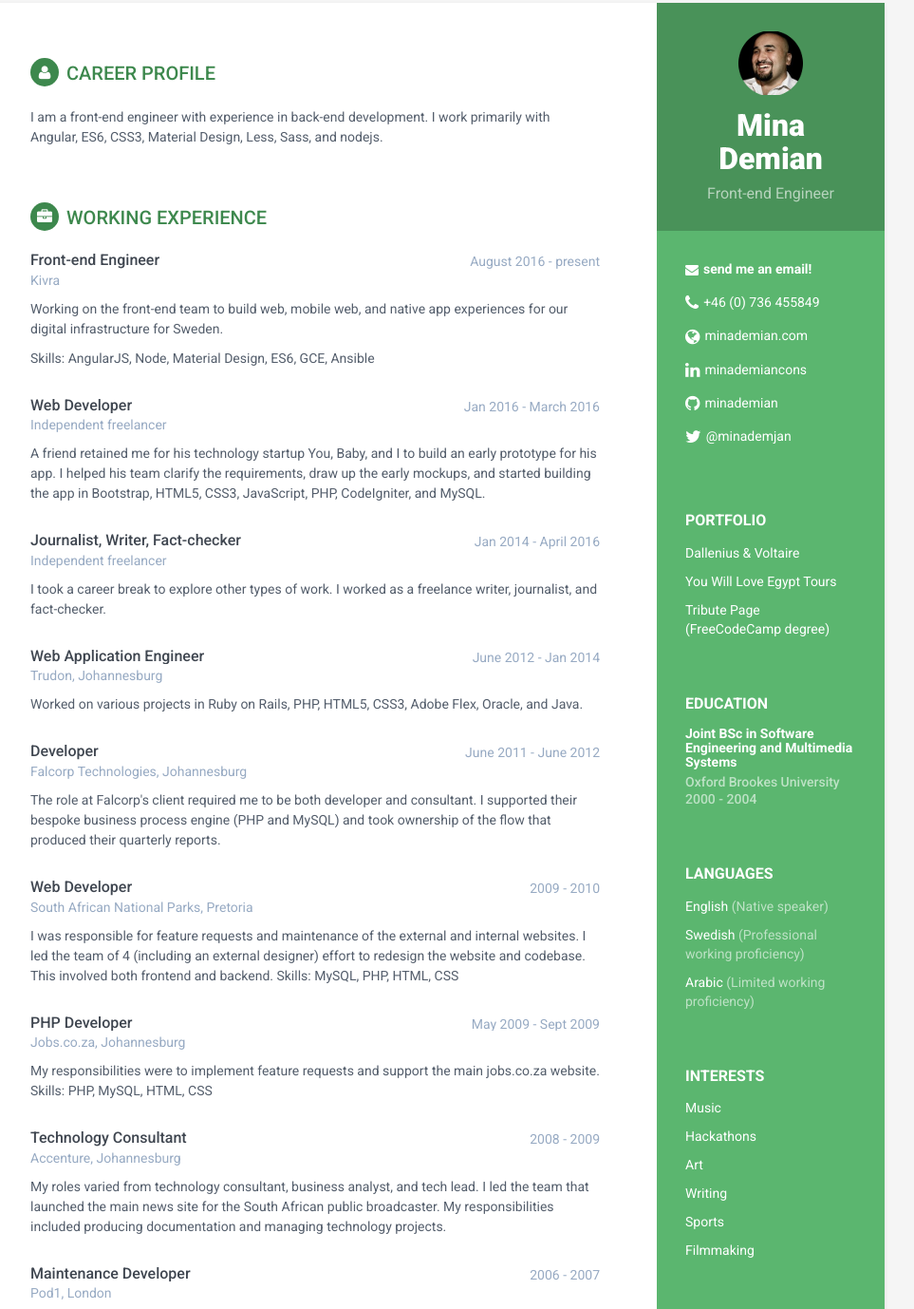
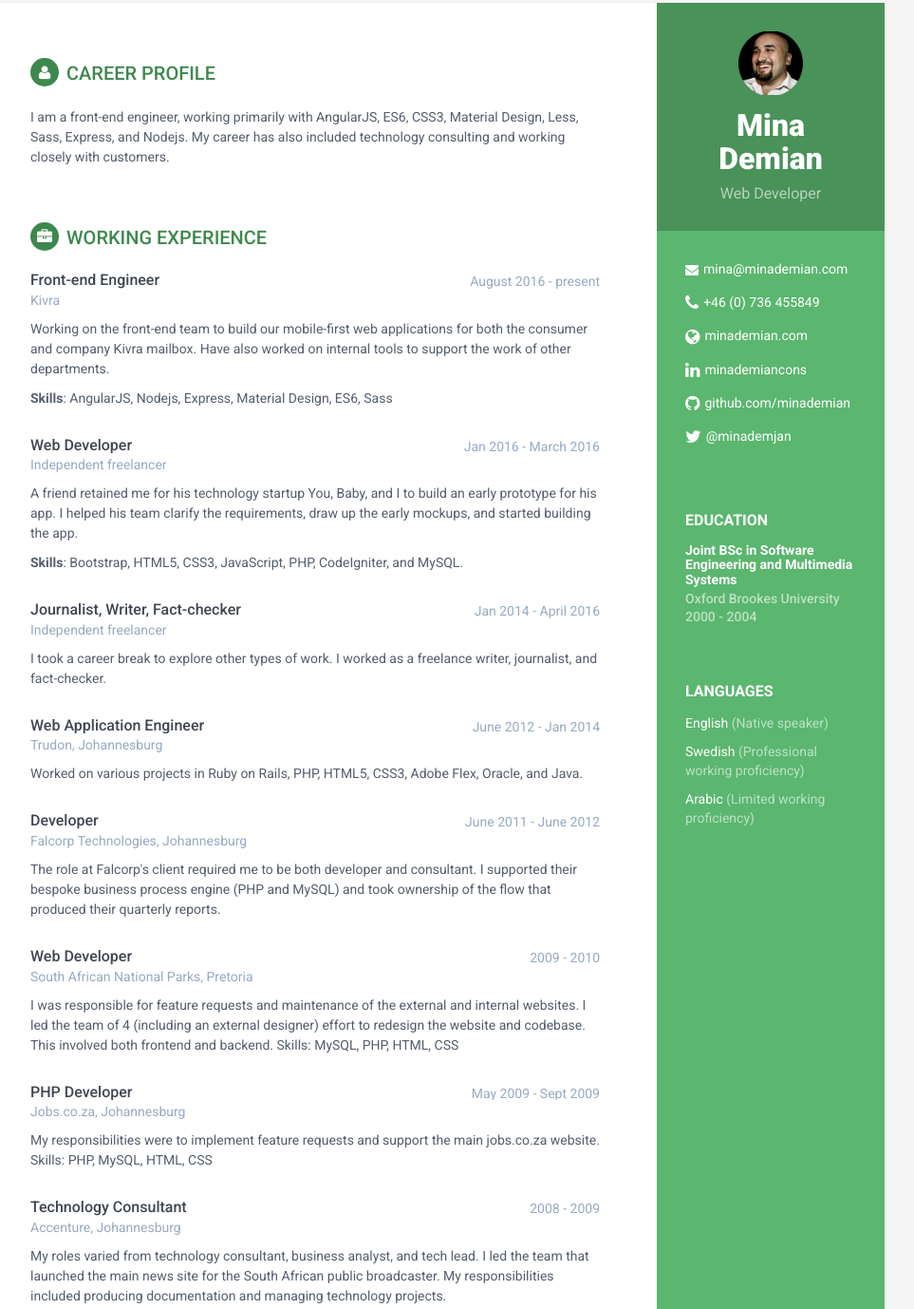
Before and after one commit to minademian/minademian.com-v1, a plain HTML site: page index.html in a window 1280 px wide. Shown: the part 27-1405 px from the top of the page at 95% size, without its empty margins (188-1151 px from the left). Drawn offline with Linux system fonts and the light colour scheme.

Commit message:
chore: update employment experience

```diff
--- a/index.html
+++ b/index.html
@@ -3,12 +3,12 @@
 <!--[if IE 9]> <html lang="en" class="ie9"> <![endif]-->
 <!--[if !IE]><!--> <html lang="en"> <!--<![endif]-->
 <head>
-    <title>Mina Demian front-end engineer, web developer, JavaScript HTML5 CSS 3 minademian.com</title>
+    <title>Mina Demian web developer, minademian.com</title>
     <!-- Meta -->
     <meta charset="utf-8">
     <meta http-equiv="X-UA-Compatible" content="IE=edge">
     <meta name="viewport" content="width=device-width, initial-scale=1.0">
-    <meta name="description" content="Mina Demian CV web developer frontend engineer front-end front end Stockholm Sweden html javascript css PHP mysql">
+    <meta name="description" content="Mina Demian CV web developer Stockholm Sweden html javascript css PHP mysql">
     <meta name="author" content="Mina Demian">
     <link rel="shortcut icon" href="favicon.ico">
     <link href='https://fonts.googleapis.com/css?family=Roboto:400,500,400italic,300italic,300,500italic,700,700italic,900,900italic' rel='stylesheet' type='text/css'>
@@ -32,29 +32,19 @@
             <div class="profile-container">
                 <img class="profile" src="assets/images/me_2016_website.png" alt="photo of me, Mina Demian" />
                 <h1 class="name">Mina Demian</h1>
-                <h3 class="tagline">Front-end Engineer</h3>
+                <h3 class="tagline">Web Developer</h3>
             </div><!--//profile-container-->
 
             <div class="contact-container container-block">
                 <ul class="list-unstyled contact-list">
-                    <li class="email"><i class="fa fa-envelope"></i><a href="mailto:minadimyan711@gmail.com"><strong>send me an email!</strong></a></li>
-                    <li class="phone"><i class="fa fa-phone"></i><a href="tel:+46736455849">+46 (0) 736 455849</a></li>
+                    <li class="email"><i class="fa fa-envelope"></i><a href="">mina@minademian.com</a></li>
+                    <li class="phone"><i class="fa fa-phone"></i><a href="tel:0123 456 789">+46 (0) 736 455849</a></li>
                     <li class="website"><i class="fa fa-globe"></i><a href="http://www.minademian.com" target="_blank">minademian.com</a></li>
                     <li class="linkedin"><i class="fa fa-linkedin"></i><a href="http://se.linkedin.com/in/minademiancons" target="_blank">minademiancons</a></li>
-                    <li class="github"><i class="fa fa-github"></i><a href="http://github.com/minademian" target="_blank">minademian</a></li>
+                    <li class="github"><i class="fa fa-github"></i><a href="http://github.com/minademian" target="_blank">github.com/minademian</a></li>
                     <li class="twitter"><i class="fa fa-twitter"></i><a href="https://twitter.com/minademjan" target="_blank">@minademjan</a></li>
                 </ul>
             </div><!--//contact-container-->
-
-            <div class="portfolio-container container-block">
-                <h2 class="container-block-title">Portfolio</h2>
-                <ul class="list-unstyled interests-list">
-                    <li><a href="http://daleniusvoltaire.se">Dallenius &amp; Voltaire</a></li>
-                    <li><a href="http://www.egyptloverstravel.com/">You Will Love Egypt Tours</a></li>
-                    <li><a href="http://https://codepen.io/minademian/pen/RRKgOM">Tribute Page (FreeCodeCamp degree)</a></li>
-                </ul>
-            </div>
-
             <div class="education-container container-block">
                 <h2 class="container-block-title">Education</h2>
                 <div class="item">
@@ -72,19 +62,6 @@
                     <li>Arabic <span class="lang-desc">(Limited working proficiency)</span></li>
                 </ul>
             </div><!--//interests-->
-
-            <div class="interests-container container-block">
-                <h2 class="container-block-title">Interests</h2>
-                <ul class="list-unstyled interests-list">
-                    <li>Music</li>
-                    <li>Hackathons</li>
-                    <li>Art</li>
-                    <li>Writing</li>
-                    <li>Sports</li>
-                    <li>Filmmaking</li>
-                </ul>
-            </div>
-
         </div>
 
         <div class="main-wrapper">
@@ -92,72 +69,10 @@
             <section class="section summary-section">
                 <h2 class="section-title"><i class="fa fa-user"></i>Career Profile</h2>
                 <div class="summary">
-                  <p>I am a front-end engineer with experience in back-end development. I work primarily with Angular, ES6, CSS3, Material Design, Less, Sass, and nodejs.</p>
+                  <p>I am a front-end engineer, working primarily with AngularJS, ES6, CSS3, Material Design, Less, Sass, Express, and Nodejs. My career has also included technology consulting and working closely with customers.</p>
                 </div><!--//summary-->
             </section><!--//section-->
-<!--
-            <section class="skills-section section">
-                <h2 class="section-title"><i class="fa fa-rocket"></i>Skills &amp; Proficiency</h2>
-                <div class="skillset">
-                    <div class="item">
-                        <h3 class="level-title">HTML5</h3>
-                        <div class="level-bar">
-                            <div class="level-bar-inner" data-level="78%">
-                            </div>
-                        </div>
-                    </div>
 
-                    <div class="item">
-                        <h3 class="level-title">CSS3</h3>
-                        <div class="level-bar">
-                            <div class="level-bar-inner" data-level="78%">
-                            </div>
-                        </div>
-                    </div>
-
-                    <div class="item">
-                        <h3 class="level-title">Material Design</h3>
-                        <div class="level-bar">
-                            <div class="level-bar-inner" data-level="68%">
-                            </div>
-                        </div>
-                    </div>
-
-                    <div class="item">
-                        <h3 class="level-title">Javascript, Angular, ES6</h3>
-                        <div class="level-bar">
-                            <div class="level-bar-inner" data-level="68%">
-                            </div>
-                        </div>
-                    </div>
-
-                    <div class="item">
-                        <h3 class="level-title">Nodejs</h3>
-                        <div class="level-bar">
-                            <div class="level-bar-inner" data-level="60%">
-                            </div>
-                        </div>
-                    </div>
-
-                    <div class="item">
-                        <h3 class="level-title">less & sass</h3>
-                        <div class="level-bar">
-                            <div class="level-bar-inner" data-level="60%">
-                            </div>
-                        </div>
-                    </div>
-
-                    <div class="item">
-                        <h3 class="level-title">iOS mobile app development</h3>
-                        <div class="level-bar">
-                            <div class="level-bar-inner" data-level="50%">
-                            </div>
-                        </div>
-                    </div>
-
-                </div>
-            </section>
-          -->
             <section class="section experiences-section">
                 <h2 class="section-title"><i class="fa fa-briefcase"></i>Working Experience</h2>
 
@@ -170,8 +85,8 @@
                         <div class="company">Kivra</div>
                     </div><!--//meta-->
                     <div class="details">
-                      <p>Working on the front-end team to build web, mobile web, and native app experiences for our digital infrastructure for Sweden.</p>
-                      <p>Skills: AngularJS, Node, Material Design, ES6, GCE, Ansible</p>
+                      <p>Working on the front-end team to build our mobile-first web applications for both the consumer and company Kivra mailbox. Have also worked on internal tools to support the work of other departments.</p>
+                      <p><strong>Skills</strong>: AngularJS, Nodejs, Express, Material Design, ES6, Sass</p>
                     </div><!--//details-->
                 </div>
 
@@ -184,7 +99,8 @@
                         <div class="company">Independent freelancer</div>
                     </div><!--//meta-->
                     <div class="details">
-                      <p>A friend retained me for his technology startup You, Baby, and I to build an early prototype for his app. I helped his team clarify the requirements, draw up the early mockups, and started building the app in Bootstrap, HTML5, CSS3, JavaScript, PHP, CodeIgniter, and MySQL.</p>
+                      <p>A friend retained me for his technology startup You, Baby, and I to build an early prototype for his app. I helped his team clarify the requirements, draw up the early mockups, and started building the app.</p>
+                      <p><strong>Skills</strong>: Bootstrap, HTML5, CSS3, JavaScript, PHP, CodeIgniter, and MySQL.</p>
                     </div><!--//details-->
                 </div>
 
```
